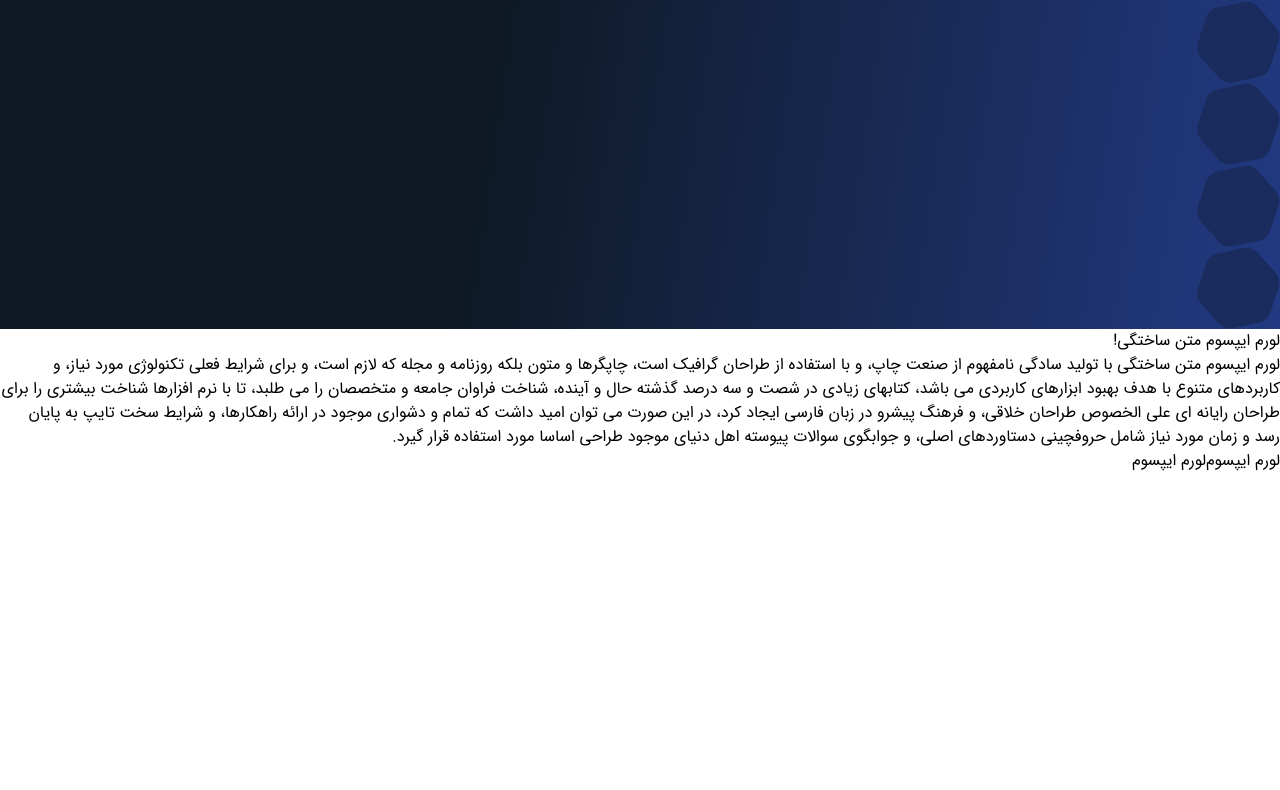
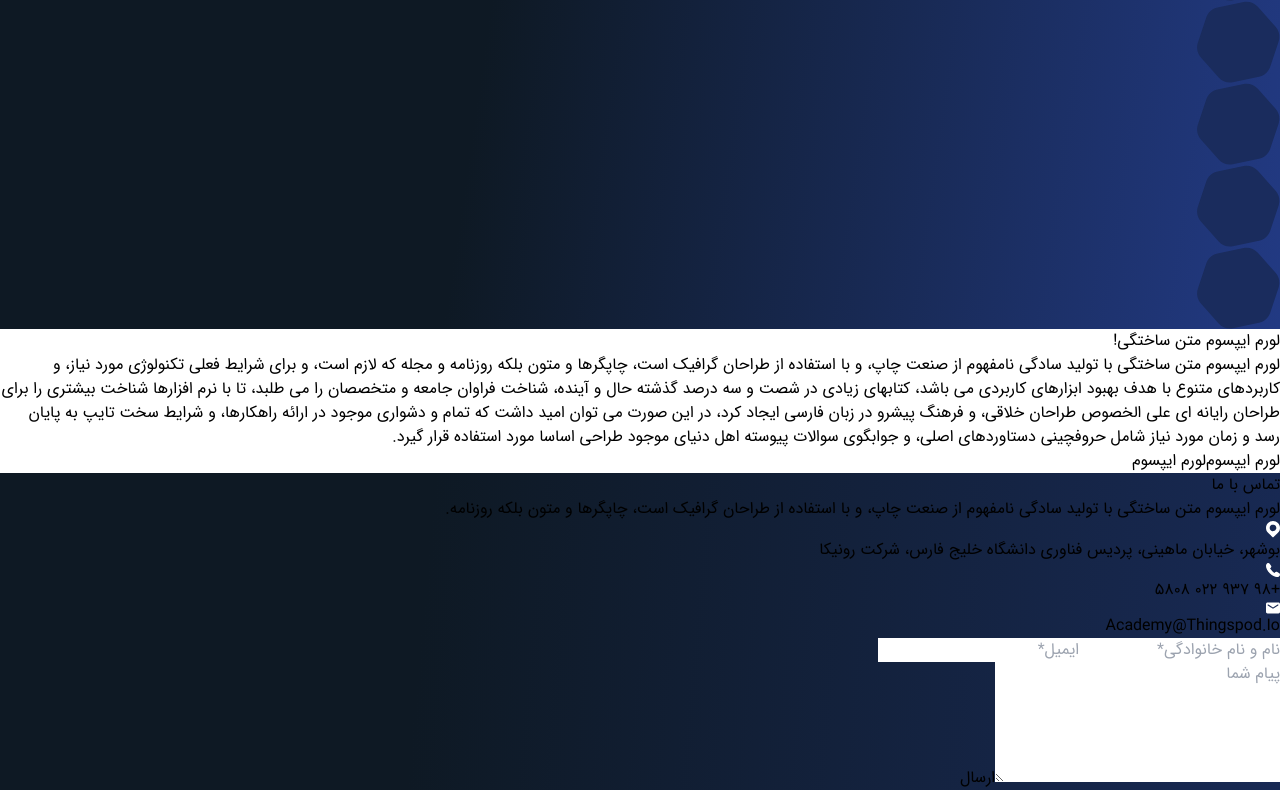
Before and after one commit to Alireza-WebDeveloper/Academy, a Next.js app: page / in a window 1280 px wide. Shown: the part 3263-4053 px from the top of the page. Before the commit the page ends 3736 px from the top, so only its background shows below. Built offline with nearby package versions, Linux system fonts and the light colour scheme.

Commit message:
add : about cmp footer

```diff
--- /dev/null
+++ b/app/components/shared/footer/about/contact-us.tsx
@@ -0,0 +1,31 @@
+import { LocationIcon, MailIcon, PhoneIcon } from '../../ui/icons';
+
+const ContactUs = () => {
+  return (
+    <section className="flex flex-col gap-4 ">
+      <p className="text-xl font-bold">تماس با ما</p>
+      <p className="max-w-[70%]">
+        لورم ایپسوم متن ساختگی با تولید سادگی نامفهوم از صنعت چاپ، و با استفاده
+        از طراحان گرافیک است، چاپگرها و متون بلکه روزنامه.
+      </p>
+      <div className="flex flex-col gap-4 mt-10">
+        <section className="gap-2 items-center flex">
+          <LocationIcon />
+          <span>
+            بوشهر، خیابان ماهینی، پردیس فناوری دانشگاه خلیج فارس، شرکت رونیکا
+          </span>
+        </section>
+        <section className="gap-2 items-center flex">
+          <PhoneIcon />
+          <span>+۹۸ ۹۳۷ ۰۲۲ ۵۸۰۸</span>
+        </section>
+        <section className="gap-2 items-center flex">
+          <MailIcon />
+          <span>academy@thingspod.io</span>
+        </section>
+      </div>
+    </section>
+  );
+};
+
+export default ContactUs;
--- /dev/null
+++ b/app/components/shared/footer/about/form.tsx
@@ -0,0 +1,20 @@
+import Input from '@/app/components/shared/ui/input';
+import Button from '@/app/components/shared/ui/button';
+import TextArea from '../../ui/text-area';
+
+const Form = () => {
+  return (
+    <form className="flex flex-col gap-4">
+      <section className="grid lg:grid-cols-2 grid-cols-1 gap-4">
+        <Input inputSize="lg" placeholder="نام و نام خانوادگی*" />
+        <Input inputSize="lg" placeholder="ایمیل*" />
+      </section>
+      <TextArea className="mt-3" label="پیام شما" color="red" />
+      <Button size="lg" className="mr-auto" type="submit">
+        ارسال
+      </Button>
+    </form>
+  );
+};
+
+export default Form;
--- /dev/null
+++ b/app/components/shared/footer/about/index.tsx
@@ -0,0 +1,24 @@
+import React from 'react';
+import ContactUs from './contact-us';
+import Form from './form';
+
+interface Props {}
+
+const About: React.FC<Props> = () => {
+  return (
+    <div
+      className="p-8 text-white"
+      style={{
+        background:
+          'linear-gradient(95.19deg, #0E1924 33.25%, #375CE7 304.44%)',
+      }}
+    >
+      <section className="mx-auto container grid lg:grid-cols-2 grid-cols-1 gap-10 mt-10">
+        <ContactUs />
+        <Form />
+      </section>
+    </div>
+  );
+};
+
+export default About;
--- /dev/null
+++ b/app/components/shared/footer/index.tsx
@@ -0,0 +1,11 @@
+import About from './about';
+
+const Footer = () => {
+  return (
+    <div className="flex flex-col gap-4">
+      <About />
+    </div>
+  );
+};
+
+export default Footer;
--- a/app/components/shared/ui/icons/index.tsx
+++ b/app/components/shared/ui/icons/index.tsx
@@ -329,7 +329,7 @@ export const LocationIcon = () => {
     >
       <path
         d="M11.9504 2.01394C11.3004 1.37544 10.5286 0.86896 9.67932 0.523407C8.82999 0.177854 7.91969 0 7.00039 0C6.08108 0 5.17078 0.177854 4.32145 0.523407C3.47213 0.86896 2.70041 1.37544 2.05037 2.01394C0.737538 3.30345 0 5.05239 0 6.87603C0 8.69967 0.737538 10.4486 2.05037 11.7381L6.67592 16.2815C6.76192 16.366 6.87855 16.4134 7.00016 16.4134C7.12177 16.4134 7.2384 16.366 7.3244 16.2815L11.95 11.7381C13.2626 10.4485 14 8.69961 14 6.87603C14 5.05246 13.263 3.30355 11.9504 2.01394ZM9.34091 9.17408C8.87827 9.62868 8.28877 9.93832 7.64697 10.0638C7.00516 10.1893 6.33987 10.125 5.73526 9.87912C5.13064 9.63321 4.61385 9.21669 4.25026 8.68226C3.88666 8.14783 3.69259 7.51949 3.69259 6.87671C3.69259 6.23393 3.88666 5.60559 4.25026 5.07116C4.61385 4.53673 5.13064 4.12021 5.73526 3.87429C6.33987 3.62838 7.00516 3.5641 7.64697 3.6896C8.28877 3.8151 8.87827 4.12473 9.34091 4.57934C9.64932 4.88035 9.89407 5.23831 10.0611 5.63261C10.2281 6.0269 10.314 6.44975 10.314 6.8768C10.3139 7.30386 10.2279 7.72669 10.0608 8.12095C9.89374 8.51521 9.64938 8.87312 9.34091 9.17408Z"
-        fill="#0E1924"
+        fill="white"
       />
     </svg>
   );
@@ -346,7 +346,7 @@ export const PhoneIcon = () => {
     >
       <path
         d="M13.3215 11.3663L11.2891 9.93921C11.0233 9.75294 10.7127 9.65472 10.3905 9.65472C9.87832 9.65472 9.39749 9.90719 9.10461 10.3296L8.63282 11.0091C7.84211 10.4762 6.9598 9.732 6.1187 8.88684C5.27775 8.04167 4.53743 7.15494 4.00728 6.36027L4.68311 5.88612C5.02761 5.64504 5.25768 5.28388 5.33075 4.86946C5.40366 4.45534 5.31175 4.03692 5.07157 3.69054L3.65191 1.64798C3.35505 1.22124 2.87606 0.966309 2.37042 0.966309C2.19518 0.966309 2.02331 0.997406 1.85972 1.05806C1.67391 1.12703 1.50082 1.2117 1.3311 1.31885L1.05047 1.51744C0.980318 1.57224 0.915064 1.63228 0.852567 1.69509C0.510213 2.03901 0.267271 2.47437 0.130176 2.98916C-0.454813 5.19305 0.994411 8.52568 3.73631 11.2813C6.03889 13.5954 8.80515 15.033 10.9553 15.0333H10.9555C11.3237 15.0333 11.6708 14.9902 11.9873 14.9052C12.4995 14.7676 12.9327 14.5234 13.2752 14.1792C13.3374 14.1167 13.3968 14.0511 13.4606 13.9683L13.6583 13.6847C13.755 13.5295 13.8391 13.3556 13.9086 13.1675C14.1477 12.5178 13.9063 11.777 13.3215 11.3663Z"
-        fill="#0E1924"
+        fill="white"
       />
     </svg>
   );
@@ -363,7 +363,7 @@ export const MailIcon = () => {
     >
       <path
         d="M1.54642 11.5C1.11814 11.5 0.753329 11.3542 0.451998 11.0626C0.150666 10.771 0 10.418 0 10.0036V2.0123C0 1.59349 0.150666 1.23675 0.451998 0.942053C0.753329 0.647351 1.11814 0.5 1.54642 0.5H12.4371C12.8699 0.5 13.2386 0.647351 13.5432 0.942053C13.8477 1.23675 14 1.59349 14 2.0123V10.0036C14 10.418 13.8477 10.771 13.5432 11.0626C13.2386 11.3542 12.8699 11.5 12.4371 11.5H1.54642ZM6.99177 6.64472C7.06855 6.64472 7.13984 6.63411 7.20564 6.61288C7.27145 6.59165 7.3435 6.55955 7.42179 6.51657L12.2068 3.41317C12.2617 3.38664 12.3137 3.3349 12.3631 3.25796C12.4125 3.18102 12.4371 3.09338 12.4371 2.99506C12.4371 2.81074 12.3467 2.65924 12.1657 2.54056C11.9847 2.42186 11.801 2.42619 11.6146 2.55355L6.99177 5.48263L2.38543 2.55355C2.19898 2.43681 2.01253 2.42619 1.82609 2.52171C1.63964 2.61722 1.54642 2.77026 1.54642 2.98083C1.54642 3.0749 1.57383 3.15986 1.62867 3.2357C1.68351 3.31156 1.73938 3.37106 1.79629 3.4142L6.5621 6.51659C6.64017 6.55956 6.7121 6.59165 6.77791 6.61288C6.84371 6.63411 6.915 6.64472 6.99177 6.64472Z"
-        fill="#0E1924"
+        fill="white"
       />
     </svg>
   );
--- /dev/null
+++ b/app/components/shared/ui/text-area/index.tsx
@@ -0,0 +1,29 @@
+import React from 'react';
+
+interface TextAreaProps
+  extends React.TextareaHTMLAttributes<HTMLTextAreaElement> {
+  className?: string;
+  label?: string;
+  rows?: number;
+  cols?: number;
+}
+
+const TextArea: React.FC<TextAreaProps> = ({
+  className,
+  label,
+  rows = 5,
+  cols = 30,
+  ...props
+}) => {
+  return (
+    <textarea
+      className={`p-2 border rounded-md text-black resize-none ${className}`}
+      placeholder={label}
+      rows={rows}
+      cols={cols}
+      {...props}
+    />
+  );
+};
+
+export default TextArea;
--- a/app/layout.tsx
+++ b/app/layout.tsx
@@ -5,6 +5,7 @@ import ThemeWrapper from './lib/provider/theme';
 import localFont from 'next/font/local';
 import Header from './components/shared/header';
 import 'simplebar-react/dist/simplebar.min.css';
+import Footer from './components/shared/footer';
 // const robotoSlab = Roboto_Slab({
 //   subsets: ['latin'],
 //   weight: ['400'],
@@ -28,6 +29,7 @@ export default function RootLayout({
         <ThemeWrapper>
           <Header />
           <main className="mt-[4.52rem] container mx-auto p-2">{children}</main>
+          <Footer/>
         </ThemeWrapper>
       </body>
     </html>
```
